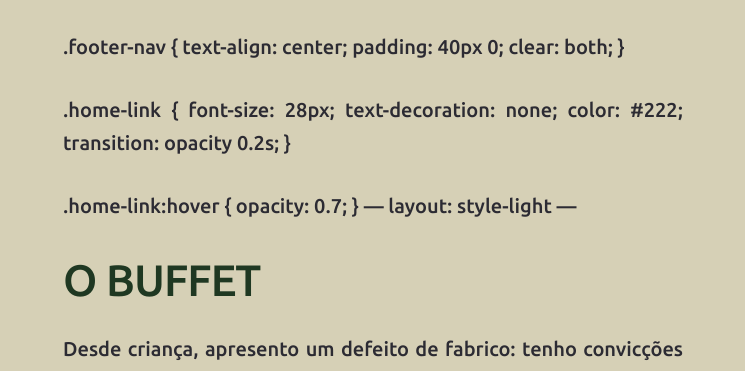
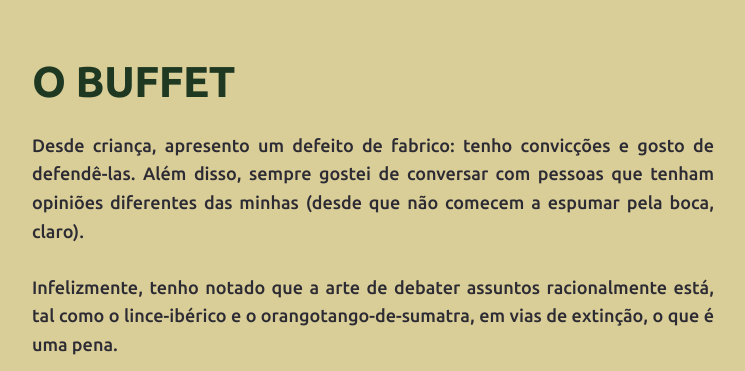
Before and after one commit to joaquim-capitao/queime-depois-de-ler, a Jekyll site: the page built from exp/o-buffet.md, in a window 1280 px wide and 900 px high, cut to the strip 0-371 px from the top of the window. Shown: the whole strip, without its empty margins (267-1012 px from the left). Built offline with Jekyll 4.4.1, drawn with Linux system fonts in a browser that asks for light colours; our own code applies the rules of GitHub Pages for plain Markdown files; some of the changed text lies outside the part shown.

Commit message:
Atualizar o o-buffet.md

```diff
--- a/exp/o-buffet.md
+++ b/exp/o-buffet.md
@@ -1,19 +1,3 @@
-.footer-nav {
-  text-align: center;
-  padding: 40px 0;
-  clear: both;
-}
-
-.home-link {
-  font-size: 28px;
-  text-decoration: none;
-  color: #222;
-  transition: opacity 0.2s;
-}
-
-.home-link:hover {
-  opacity: 0.7;
-}
 ---
 layout: style-light
 ---
@@ -42,20 +26,3 @@ Ao contrário do que agora se diz, mudar de opinião não é uma derrota. É ape
 
 <div align="right">Joaquim Capitão</div>
 <div align="right">28/06/2026</div>
-
-.footer-nav {
-  text-align: center;
-  padding: 40px 0;
-  clear: both;
-}
-
-.home-link {
-  font-size: 28px;
-  text-decoration: none;
-  color: #222;
-  transition: opacity 0.2s;
-}
-
-.home-link:hover {
-  opacity: 0.7;
-}
```
